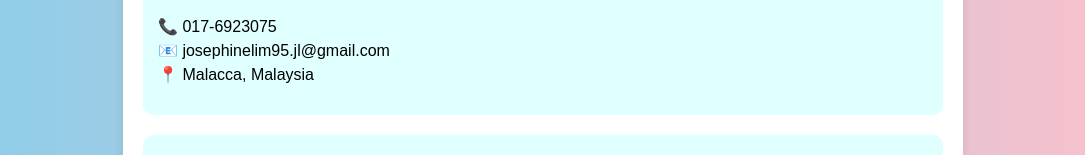
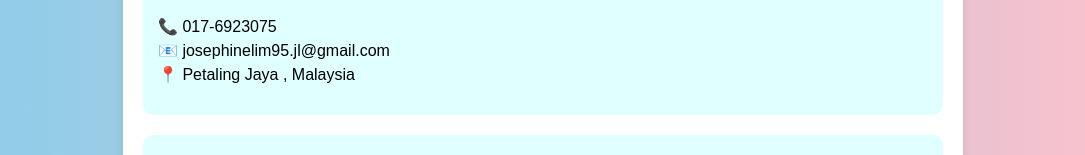
Before and after one commit to Bingwei1999/resume, a plain HTML site: page index.html in a window 1280 px wide. Shown: the part 402-557 px from the top of the page, without its empty margins (97-1182 px from the left). Drawn offline with Linux system fonts and the light colour scheme.

Commit message:
Update index.html

```diff
--- a/index.html
+++ b/index.html
@@ -39,7 +39,7 @@
             <ul class="contact-info">
                 <li>📞 017-6923075</li>
                 <li>📧 josephinelim95.jl@gmail.com</li>
-                <li>📍 Malacca, Malaysia</li>
+                <li>📍 Petaling Jaya , Malaysia</li>
             </ul>
         </div>
 
```
